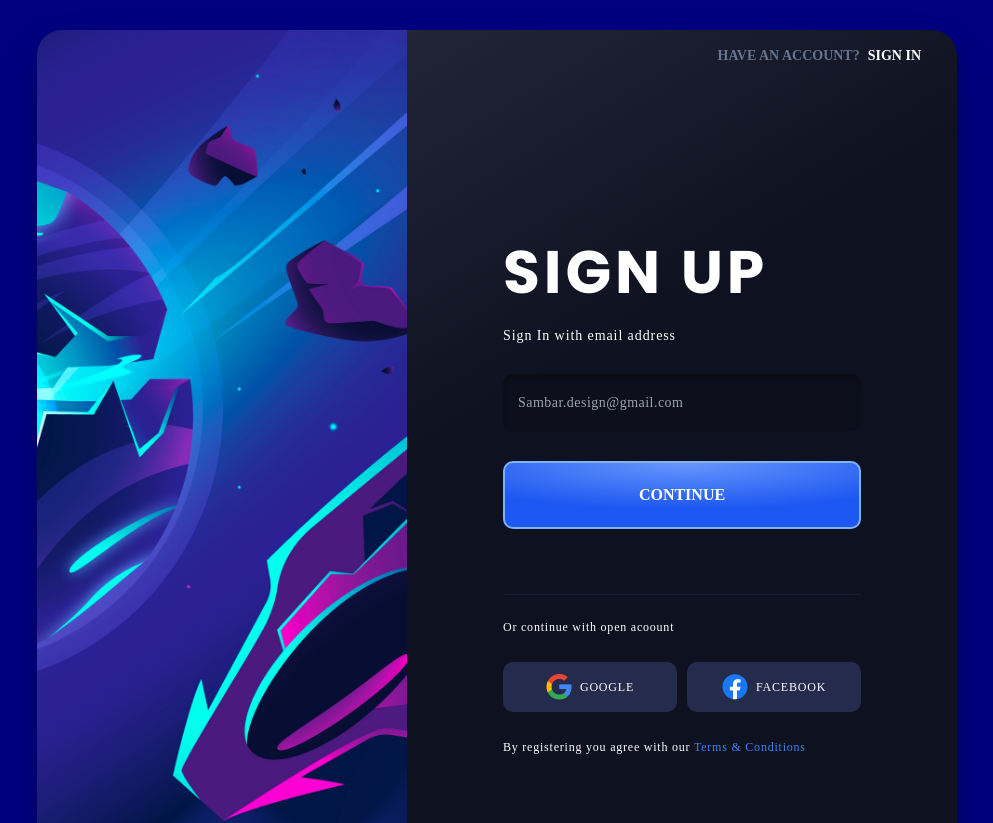
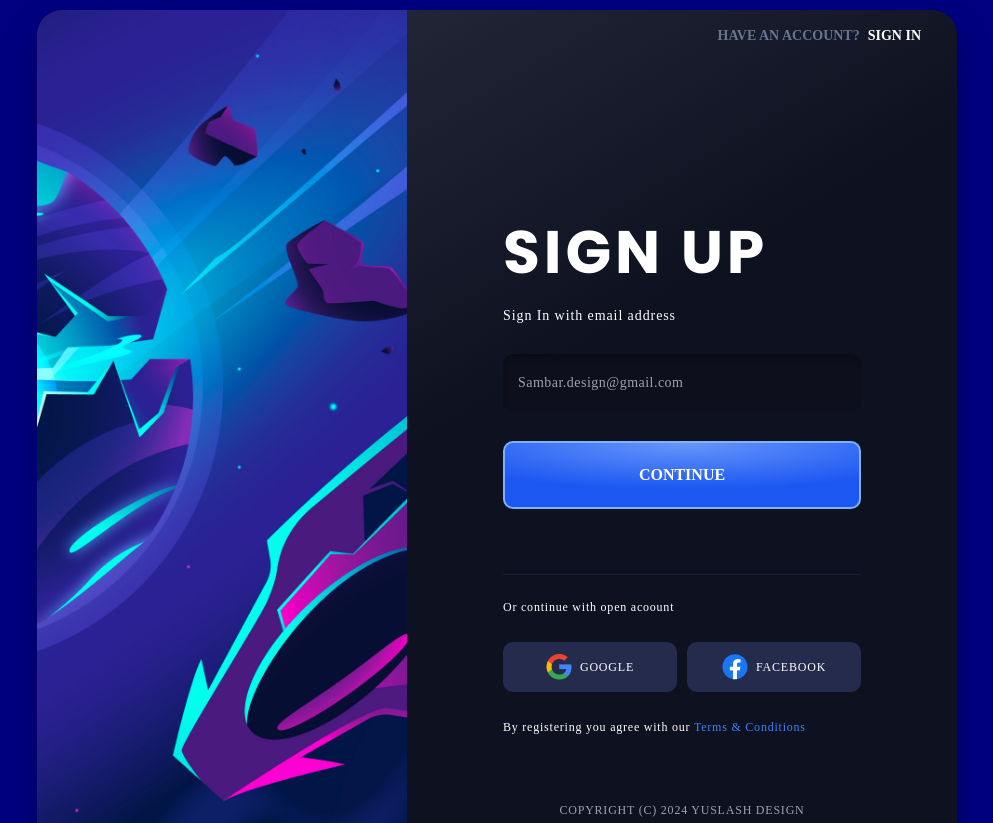
Before and after one commit to Yuslash/streaming-signIn-and-signup, a Next.js app: page / in a window 1280 px wide. Shown: the top 823 px of the page, without its empty margins (143-1136 px from the left). Built offline with nearby package versions, Linux system fonts and the light colour scheme; a web font is replaced by a local one.

Commit message:
i dont know

```diff
--- a/src/app/globals.css
+++ b/src/app/globals.css
@@ -12,7 +12,7 @@ body
   align-items: center;
   height: 100%;
   background-color: navy;
-  padding: 30px 180px;
+  padding: 10px 180px;
   font-family: 'poppins';
 }
 
```
